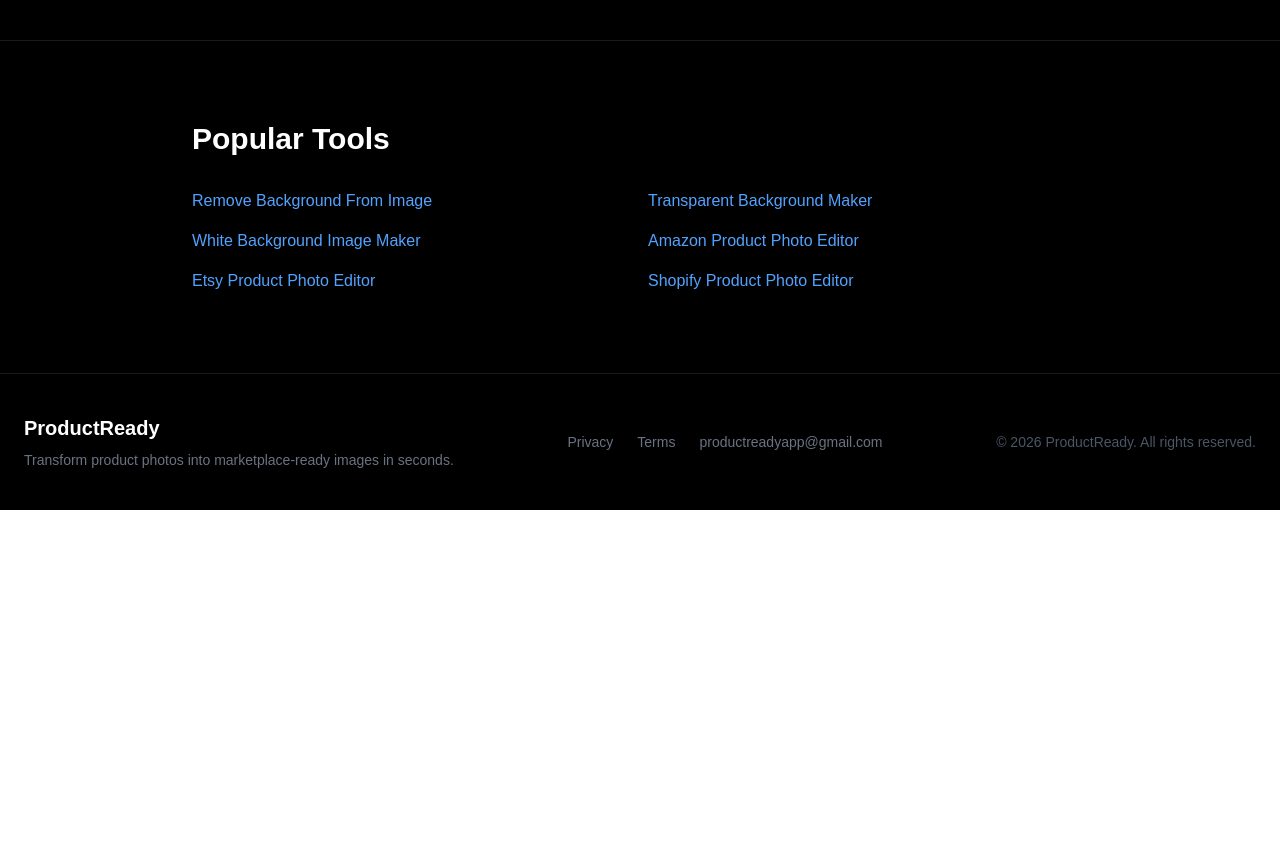
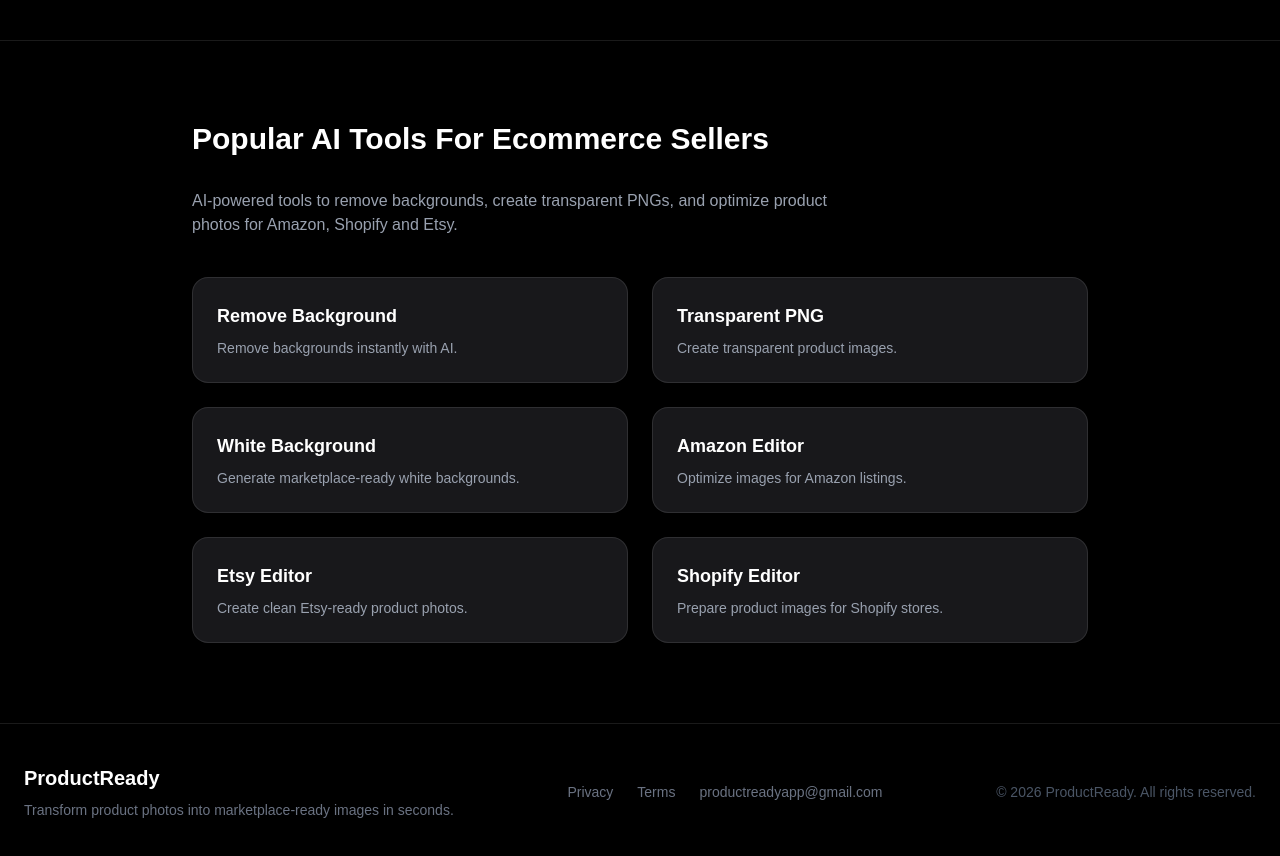
Before and after one commit to myaprak48/productready, a Next.js app: page / in a window 1280 px wide. Shown: the part 5100-5956 px from the top of the page. Before the commit the page ends 5610 px from the top, so only its background shows below. Built offline with nearby package versions, Linux system fonts and the light colour scheme.

Commit message:
Improve homepage tool cards

```diff
--- a/app/page.tsx
+++ b/app/page.tsx
@@ -587,51 +587,89 @@
 <section className="px-6 py-20 border-t border-white/10">
   <div className="max-w-4xl mx-auto">
     <h2 className="text-3xl font-bold mb-8">
-      Popular Tools
+      Popular AI Tools For Ecommerce Sellers
     </h2>
-
-    <div className="grid md:grid-cols-2 gap-4">
+<p className="text-gray-400 max-w-2xl mb-10">
+  AI-powered tools to remove backgrounds, create transparent PNGs, and optimize product photos for Amazon, Shopify and Etsy.
+</p>
+    <div className="grid md:grid-cols-2 gap-6">
 
       <a
   href="/remove-background-from-image"
-        className="text-blue-400 hover:text-blue-300"
+  className="block rounded-2xl border border-white/10 bg-zinc-900 p-6 hover:border-blue-500/50 hover:bg-zinc-800 transition-all duration-300"
 >
-        Remove Background From Image
+  <h3 className="text-lg font-semibold mb-2">
+    Remove Background
+  </h3>
+
+  <p className="text-gray-400 text-sm">
+    Remove backgrounds instantly with AI.
+  </p>
 </a>
 
     <a
   href="/transparent-background-maker"
-        className="text-blue-400 hover:text-blue-300"
+  className="block rounded-2xl border border-white/10 bg-zinc-900 p-6 hover:border-blue-500 transition"
 >
-        Transparent Background Maker
+  <h3 className="text-lg font-semibold mb-2">
+    Transparent PNG
+  </h3>
+
+  <p className="text-gray-400 text-sm">
+    Create transparent product images.
+  </p>
 </a>
 
 <a
   href="/white-background-image"
-        className="text-blue-400 hover:text-blue-300"
+  className="block rounded-2xl border border-white/10 bg-zinc-900 p-6 hover:border-blue-500 transition"
 >
-        White Background Image Maker
+  <h3 className="text-lg font-semibold mb-2">
+    White Background
+  </h3>
+
+  <p className="text-gray-400 text-sm">
+    Generate marketplace-ready white backgrounds.
+  </p>
 </a>
 
 <a
   href="/amazon-product-photo-editor"
-        className="text-blue-400 hover:text-blue-300"
+  className="block rounded-2xl border border-white/10 bg-zinc-900 p-6 hover:border-blue-500 transition"
 >
-        Amazon Product Photo Editor
+  <h3 className="text-lg font-semibold mb-2">
+    Amazon Editor
+  </h3>
+
+  <p className="text-gray-400 text-sm">
+    Optimize images for Amazon listings.
+  </p>
 </a>
 
 <a
   href="/etsy-product-photo-editor"
-        className="text-blue-400 hover:text-blue-300"
+  className="block rounded-2xl border border-white/10 bg-zinc-900 p-6 hover:border-blue-500 transition"
 >
-        Etsy Product Photo Editor
+  <h3 className="text-lg font-semibold mb-2">
+    Etsy Editor
+  </h3>
+
+  <p className="text-gray-400 text-sm">
+    Create clean Etsy-ready product photos.
+  </p>
 </a>
 
 <a
   href="/shopify-product-photo-editor"
-        className="text-blue-400 hover:text-blue-300"
+  className="block rounded-2xl border border-white/10 bg-zinc-900 p-6 hover:border-blue-500 transition"
 >
-        Shopify Product Photo Editor
+  <h3 className="text-lg font-semibold mb-2">
+    Shopify Editor
+  </h3>
+
+  <p className="text-gray-400 text-sm">
+    Prepare product images for Shopify stores.
+  </p>
 </a>
 
     </div>
```
Lines whose indentation alone changed are shown as unchanged.
